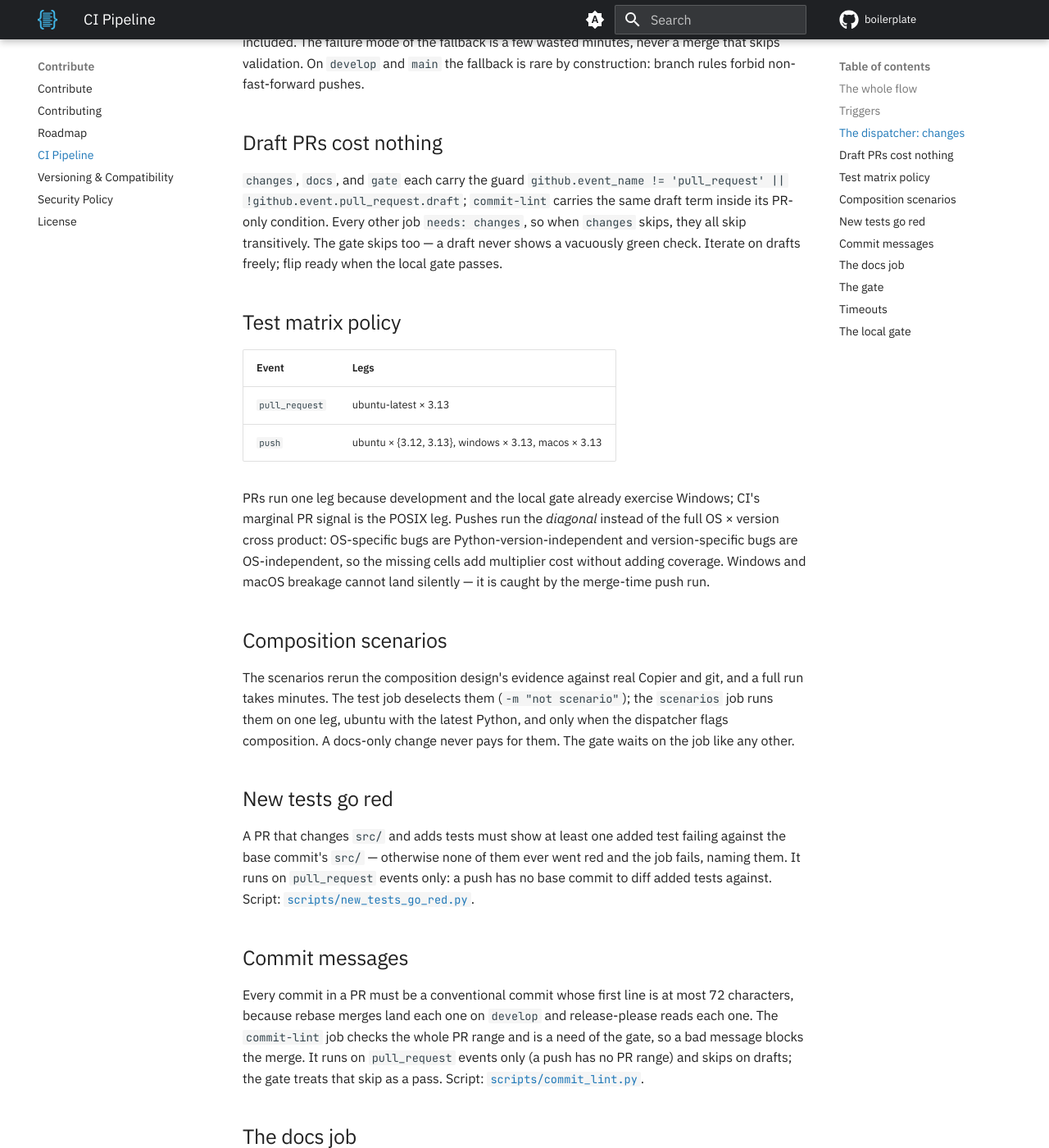
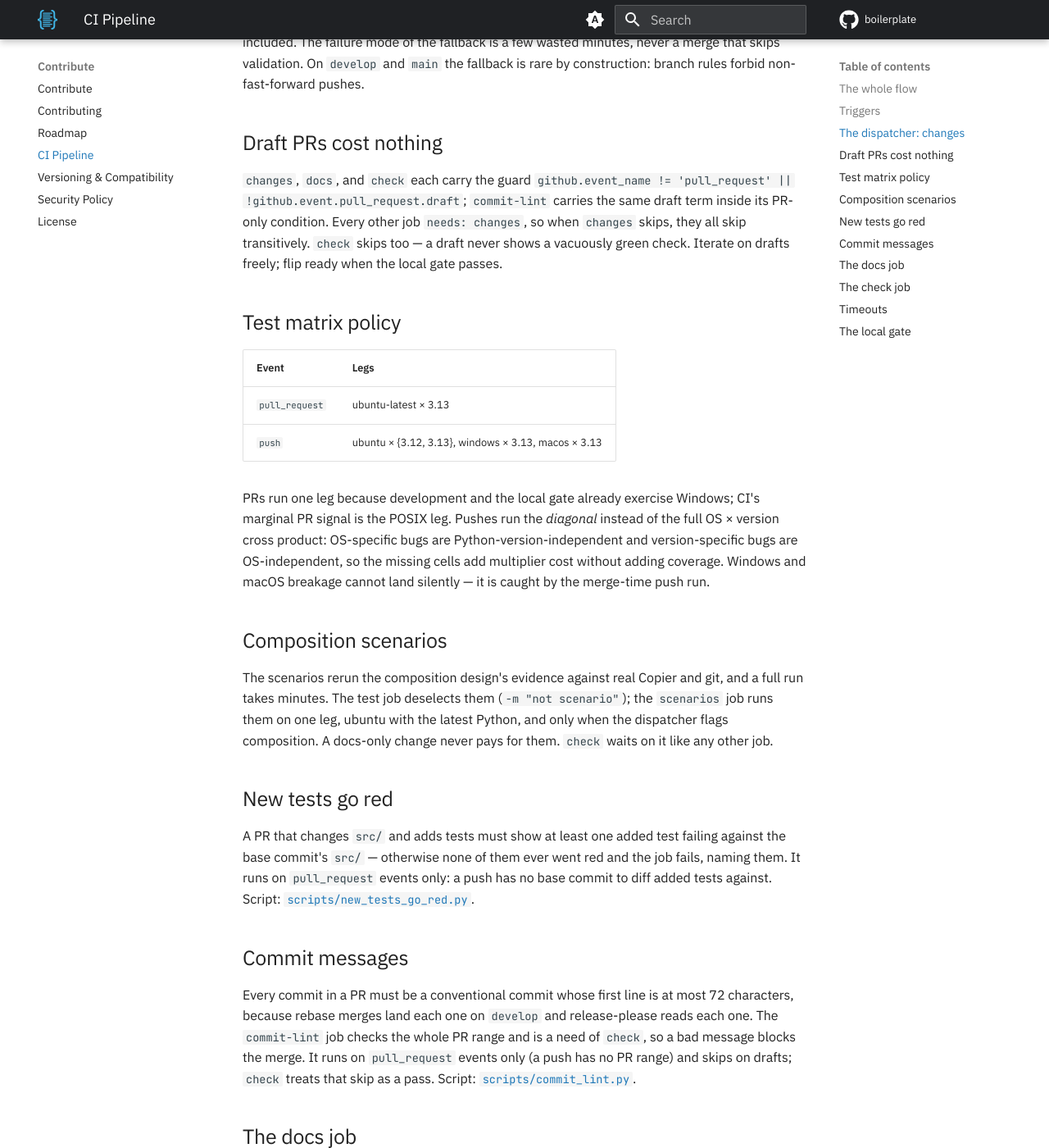
Before and after one commit to TheRealBillSiegler/boilerplate, an MkDocs documentation site: the page built from docs/governance/ci.md, in a window 1280 px wide and 1400 px high, scrolled down 2139 px. Shown: the whole window at 82% size. Built offline with MkDocs 1.6.1 and Material for MkDocs 9.7.7, drawn with Linux system fonts in a browser that asks for light colours; a script that is not in the unit is left out; comment, search, counter and statistics services are not loaded; the version menu is left out; some of the changed text lies outside the part shown.

Commit message:
ci: name the required status check `check`
The one required status check was a job called `gate`, shown as
"CI gate", which says nothing about what it is. It is now `check`,
the name the alls-green action's own README uses and pydantic, pytest
and pip use for the same job, and the word the local check already
goes by. Both rulesets swap their required check to `check` when this
merges.

Co-Authored-By: Claude Fable 5.1 <noreply@anthropic.com>

````diff
--- a/docs/governance/ci.md
+++ b/docs/governance/ci.md
@@ -17,12 +17,12 @@ flowchart TD
         docsjob["docs build<br>always runs, no needs"]
         lint["commit-lint<br>pull_request events only"]
         lint --> gate
-        code --> gate["gate<br>the single pass/fail signal"]
+        code --> gate["check<br>the single pass/fail signal"]
         scen --> gate
         skip --> gate
         docsjob --> gate
     end
-    run -- "gate green, rebase merge" --> push["Push to develop<br>same workflow re-runs with the diagonal matrix"]
+    run -- "check green, rebase merge" --> push["Push to develop<br>same workflow re-runs with the diagonal matrix"]
     push -.-> free["Public repo: Actions minutes free"]
 ```
 
@@ -54,7 +54,7 @@ When BASE is unusable — empty, the zero SHA of a branch-creation push, or an o
 
 ## Draft PRs cost nothing
 
-`changes`, `docs`, and `gate` each carry the guard `github.event_name != 'pull_request' || !github.event.pull_request.draft`; `commit-lint` carries the same draft term inside its PR-only condition. Every other job `needs: changes`, so when `changes` skips, they all skip transitively. The gate skips too — a draft never shows a vacuously green check. Iterate on drafts freely; flip ready when the local gate passes.
+`changes`, `docs`, and `check` each carry the guard `github.event_name != 'pull_request' || !github.event.pull_request.draft`; `commit-lint` carries the same draft term inside its PR-only condition. Every other job `needs: changes`, so when `changes` skips, they all skip transitively. `check` skips too — a draft never shows a vacuously green check. Iterate on drafts freely; flip ready when the local gate passes.
 
 ## Test matrix policy
 
@@ -67,7 +67,7 @@ PRs run one leg because development and the local gate already exercise Windows;
 
 ## Composition scenarios
 
-The scenarios rerun the composition design's evidence against real Copier and git, and a full run takes minutes. The test job deselects them (`-m "not scenario"`); the `scenarios` job runs them on one leg, ubuntu with the latest Python, and only when the dispatcher flags composition. A docs-only change never pays for them. The gate waits on the job like any other.
+The scenarios rerun the composition design's evidence against real Copier and git, and a full run takes minutes. The test job deselects them (`-m "not scenario"`); the `scenarios` job runs them on one leg, ubuntu with the latest Python, and only when the dispatcher flags composition. A docs-only change never pays for them. `check` waits on it like any other job.
 
 ## New tests go red
 
@@ -75,15 +75,15 @@ A PR that changes `src/` and adds tests must show at least one added test failin
 
 ## Commit messages
 
-Every commit in a PR must be a conventional commit whose first line is at most 72 characters, because rebase merges land each one on `develop` and release-please reads each one. The `commit-lint` job checks the whole PR range and is a need of the gate, so a bad message blocks the merge. It runs on `pull_request` events only (a push has no PR range) and skips on drafts; the gate treats that skip as a pass. Script: [`scripts/commit_lint.py`](https://github.com/TheRealBillSiegler/boilerplate/blob/develop/scripts/commit_lint.py).
+Every commit in a PR must be a conventional commit whose first line is at most 72 characters, because rebase merges land each one on `develop` and release-please reads each one. The `commit-lint` job checks the whole PR range and is a need of `check`, so a bad message blocks the merge. It runs on `pull_request` events only (a push has no PR range) and skips on drafts; `check` treats that skip as a pass. Script: [`scripts/commit_lint.py`](https://github.com/TheRealBillSiegler/boilerplate/blob/develop/scripts/commit_lint.py).
 
 ## The docs job
 
 The strict docs build (both the online config and the `DOCS_OFFLINE` release-bundle config) has no `needs` and ignores the path filter: mkdocstrings and autorefs build API pages from source, so a code-only change can break the docs build. Its only guard is the draft skip. It is a single cheap ubuntu runner.
 
-## The gate
+## The `check` job
 
-`gate` is the one status check that matters: it passes when no needed job failed or was cancelled, so jobs skipped by the path filter, or by event (`commit-lint` and `tests-go-red` on pushes), don't break it. Configure required checks against `gate` alone, never against individual jobs.
+`check` is the one status check that matters: it passes when no needed job failed or was cancelled, so jobs skipped by the path filter, or by event (`commit-lint` and `tests-go-red` on pushes), don't break it. Configure required checks against `check` alone, never against individual jobs.
 
 ## Timeouts
 
````
Also changed, not shown: AGENTS.md (+1 -1 lines), docs/governance/contributing.md (+1 -1 lines), 2 other files.
